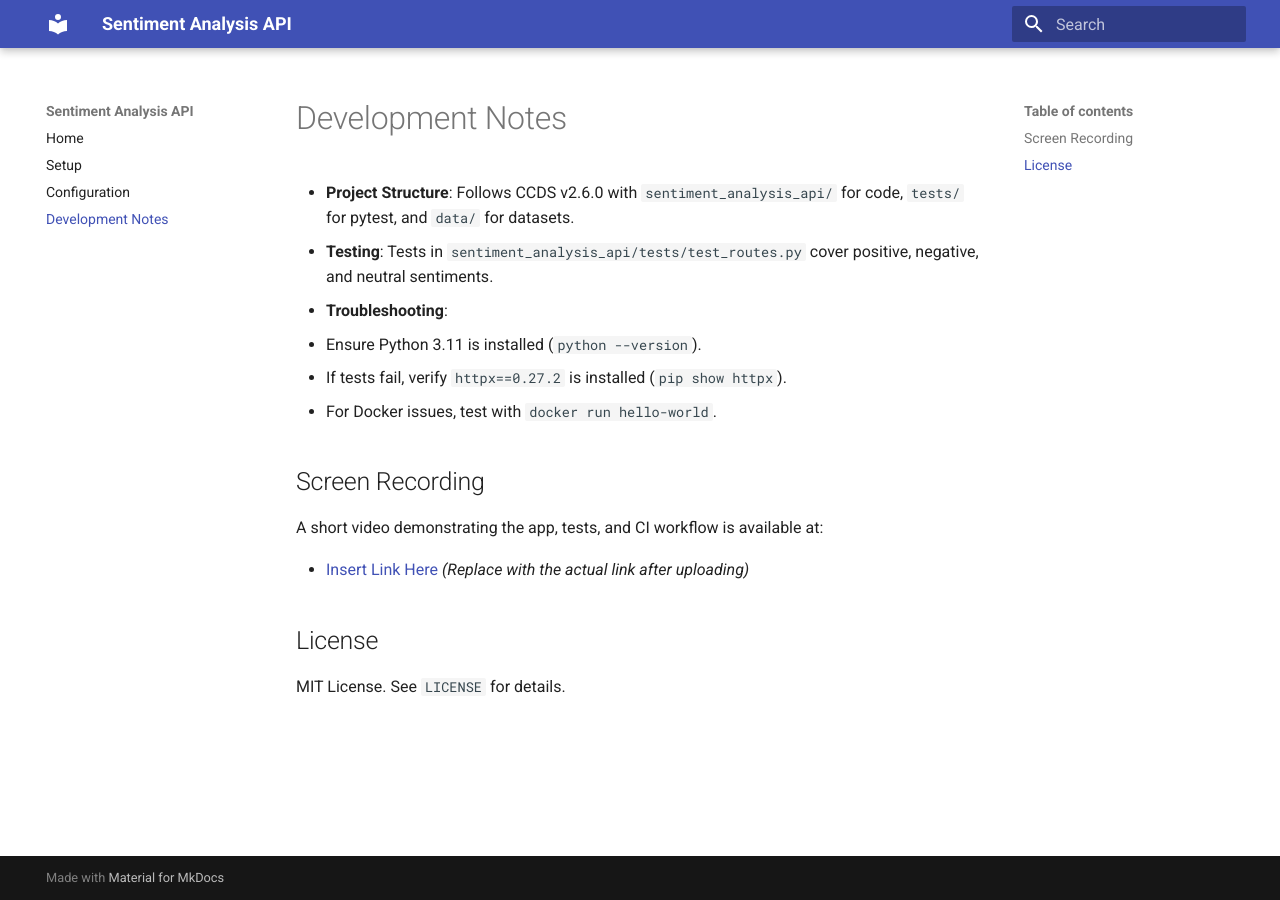
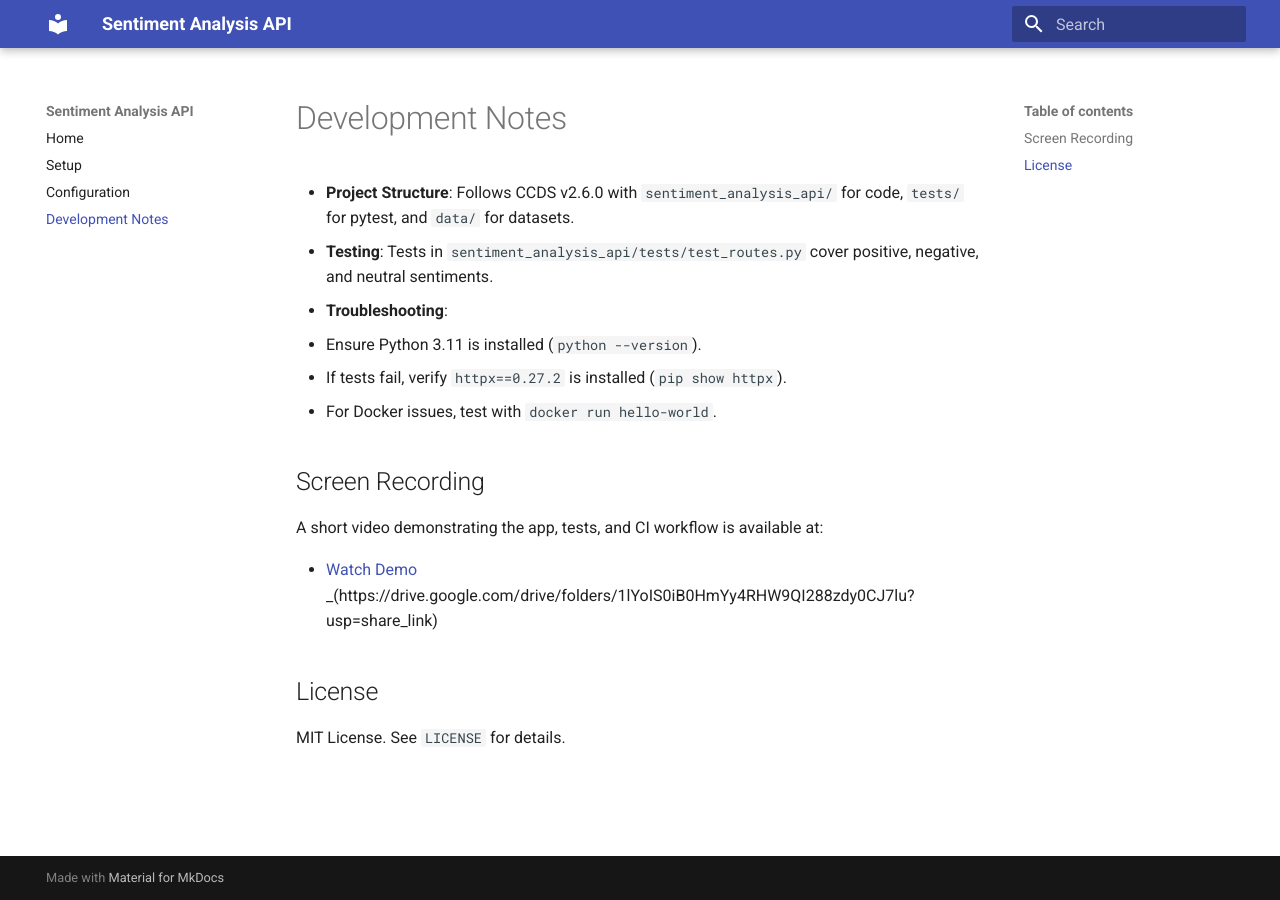
Before and after one commit to v-asura/sentiment-analysis-api, an MkDocs documentation site: the page built from docs/docs/development.md, in a window 1280 px wide. Built offline with MkDocs 1.6.1 and Material for MkDocs 9.7.7, drawn with Linux system fonts in a browser that asks for light colours.

Commit message:
Updated README with video link and screenshots

```diff
--- a/docs/docs/development.md
+++ b/docs/docs/development.md
@@ -11,7 +11,7 @@
 
 A short video demonstrating the app, tests, and CI workflow is available at:
 
-- [Insert Link Here](#) _(Replace with the actual link after uploading)_
+- [Watch Demo](#) \_(https://drive.google.com/drive/folders/1lYoIS0iB0HmYy4RHW9QI288zdy0CJ7lu?usp=share_link)
 
 ## License
 
```
Also changed, not shown: README.md.
